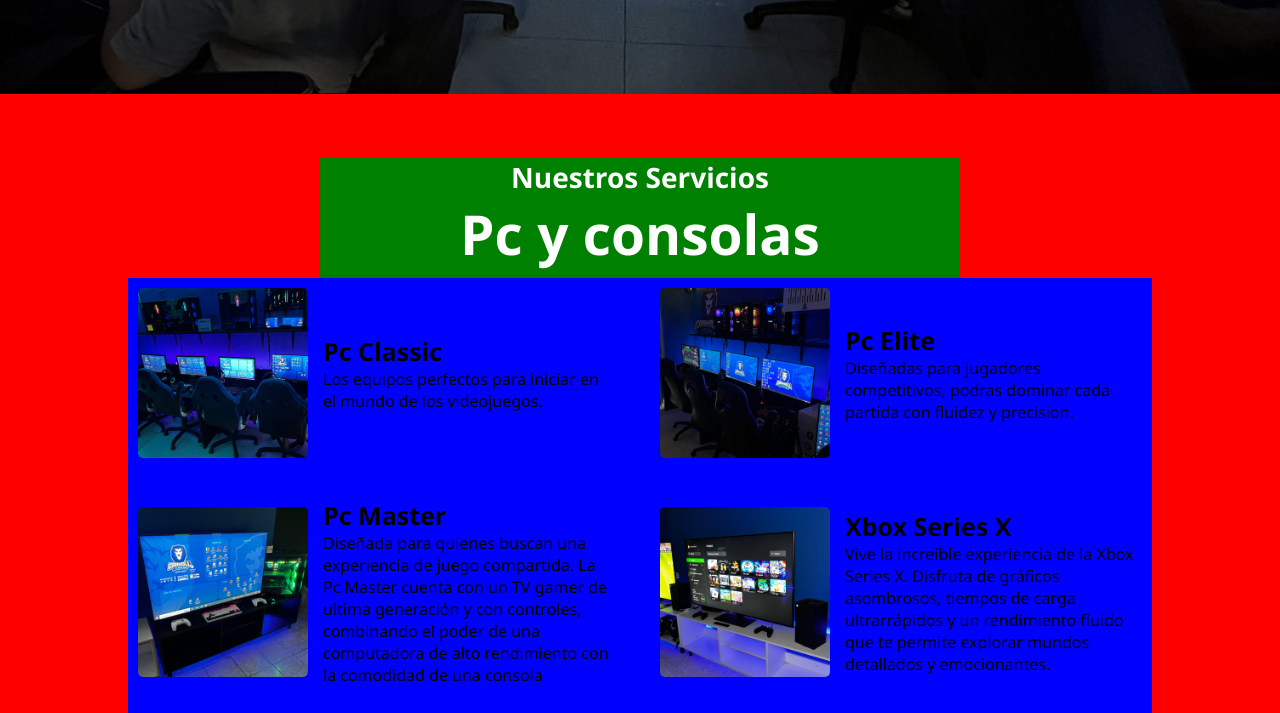
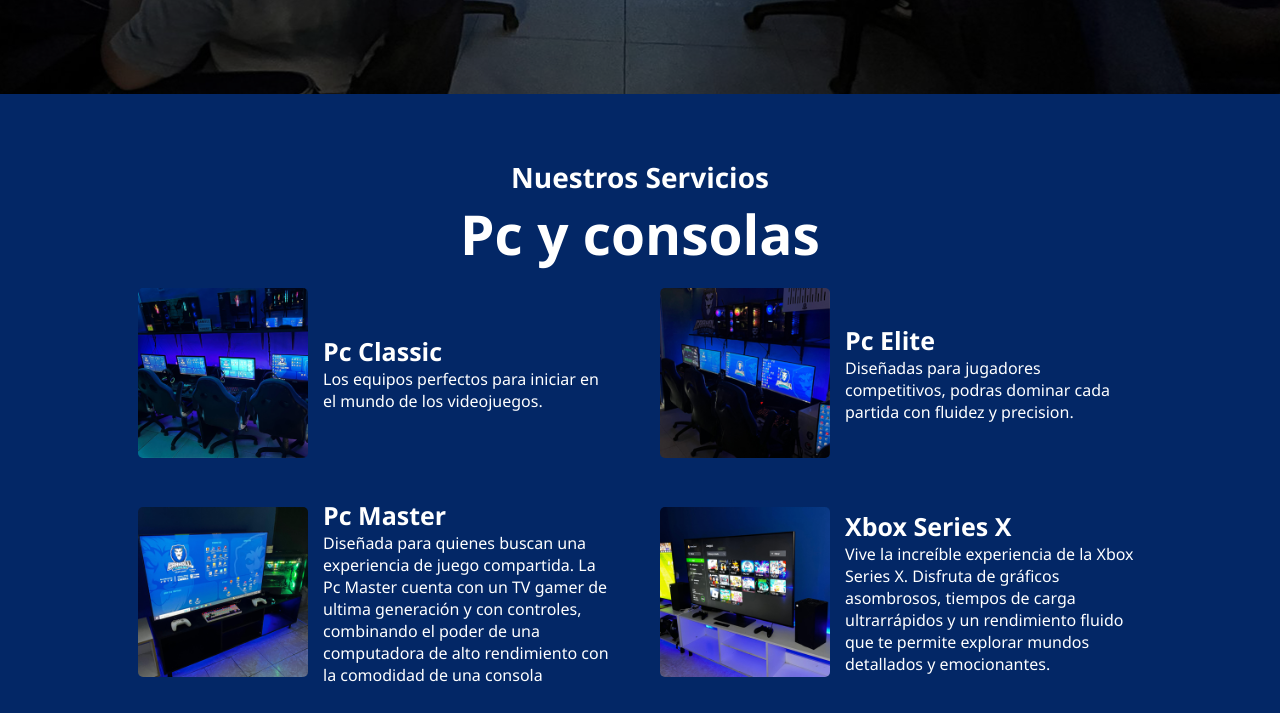
Before and after one commit to Arnovis27/Landing_Page_Carrol, a plain HTML site: page index.html in a window 1280 px wide. Shown: the part 546-1259 px from the top of the page. Drawn offline with Linux system fonts and the light colour scheme.

Commit message:
estructura de servicios terminada

```diff
--- a/styles.css
+++ b/styles.css
@@ -63,14 +63,13 @@
 
 /* Parte de Servicios */
 .servicios{
-    background-color: red;
+    background-color: #032766;
     width: 100%;
     height: 50rem;
     padding-top: 5%;
 }
 
 .encabezado{
-    background-color: green;
     width: 50%;
     height: 15%;
     margin-left:25%;
@@ -90,7 +89,6 @@
 
 /* Contenedor de artículos */
 .articulos {
-    background-color: blue;
     margin: 0 auto;
     width: 80%;
     display: grid;
@@ -121,4 +119,9 @@
 
 h5{
     font-size: 25px;
+    color: white;
 }
+
+p{
+    color: white;
+}
```
